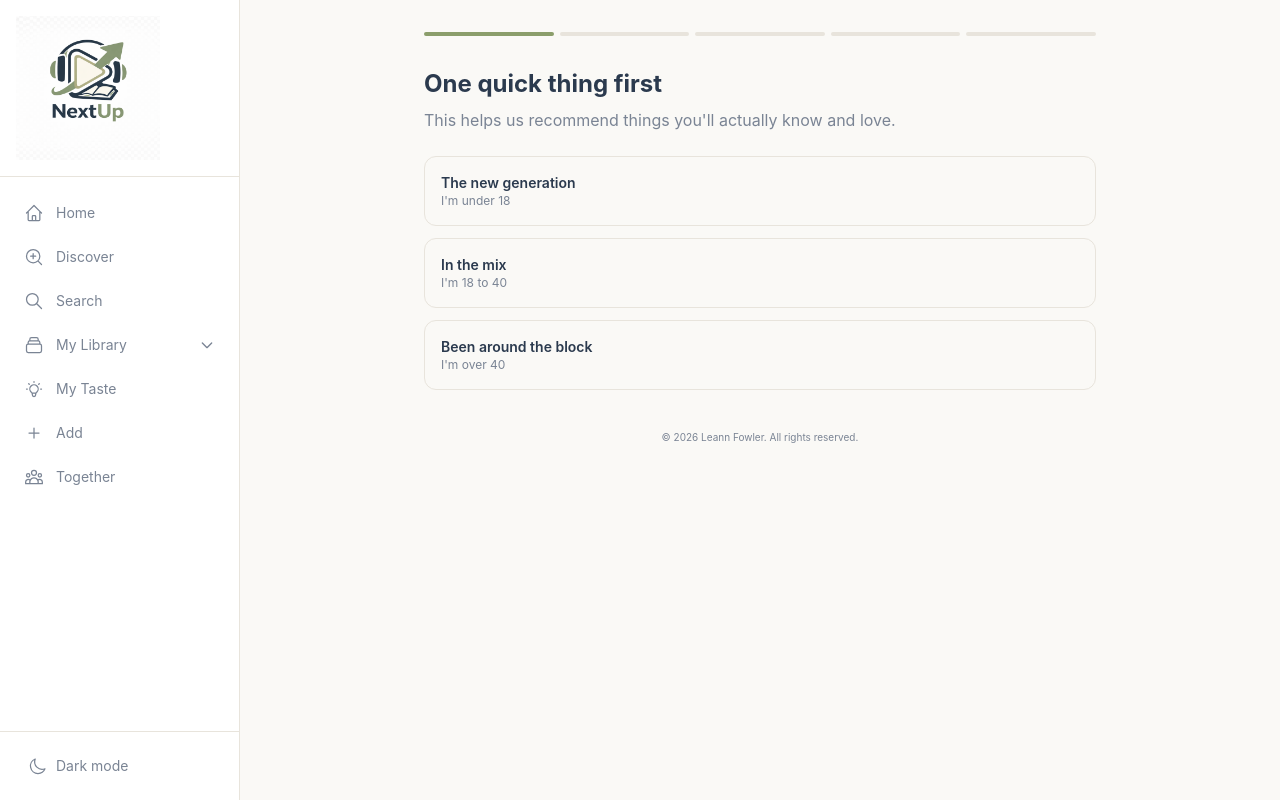
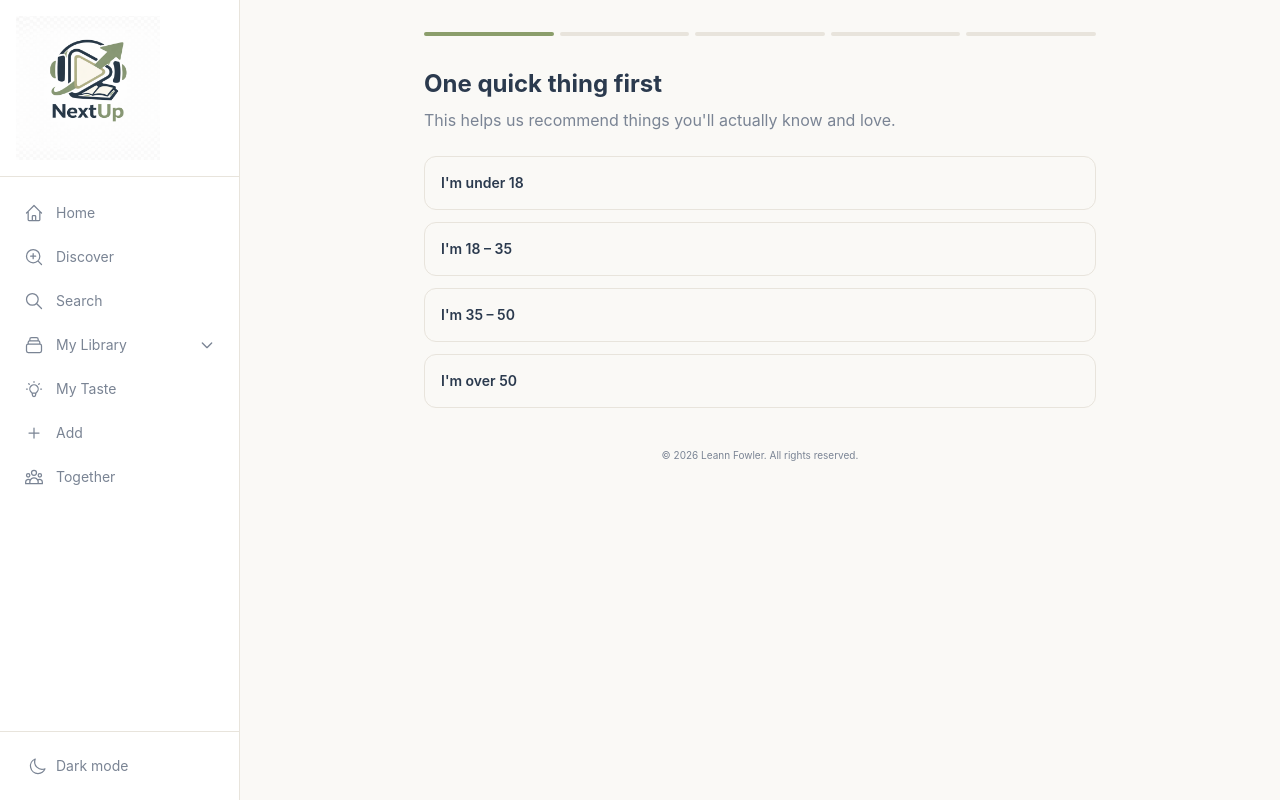
Before and after one commit to klfowler-prog/Rec-app, a FastAPI app: template app/templates/onboarding.html in a window 1280 px wide. Run offline with FastAPI, Linux system fonts and the light colour scheme; the template is opened without the code that fills it, so the values that code supplies are empty; some libraries are stand-ins or nearby versions.

Commit message:
Four age bands (under 18, 18-35, 35-50, over 50) with full AI integration
- Simple, clean labels with no generation names
- Age range flows into: mini-quiz prompt, home bundle prompt,
  chat recommendation system prompt, and best-bet prompt
- Under 18 gets PG/PG-13 filtering across all media types
- 35-50 gets 90s-2020s depth
- Over 50 gets classics + modern mix
- 18-35 gets default full-range behavior

Co-Authored-By: Claude Opus 4.6 (1M context) <noreply@anthropic.com>

```diff
--- a/app/routers/media.py
+++ b/app/routers/media.py
@@ -2137,6 +2137,17 @@ async def home_bundle(user: User = Depends(require_user), db: Session = Depends(
         recent_lines = [f"  - {e.title} ({e.media_type}, {e.rating}/5)" for e in recent_items[:5]]
         recent_section = "\n\nRECENTLY ADDED (this profile is less than 2 weeks old — the user is still building their library. These items reflect data entry order, NOT current mood or preference. Weight the FULL taste profile above equally across all items. Do not over-index on the last few things added):\n" + "\n".join(recent_lines)
 
+    # Age range context for the AI
+    from app.services.taste_quiz_scoring import load_age_range
+    bundle_age = load_age_range(db, user.id)
+    age_context = ""
+    if bundle_age == "under_18":
+        age_context = "\nAGE: Under 18. Only PG/PG-13 content. No R-rated, no explicit themes. Focus on 2010-present across all media types."
+    elif bundle_age == "35_50":
+        age_context = "\nAGE: 35-50. Include titles from the 90s-2020s across movies, TV, books, and podcasts."
+    elif bundle_age == "over_50":
+        age_context = "\nAGE: Over 50. Include classics alongside newer content. Respect their depth of experience."
+
     # Avoid list — pack as many titles as fit in the budget.
     avoid_titles: list[str] = []
     char_budget = 6000
@@ -2206,7 +2217,7 @@ async def home_bundle(user: User = Depends(require_user), db: Session = Depends(
 USER'S TASTE PROFILE (across all media types):
 {taste_summary}
 {recent_section}
-{streaming_context}
+{streaming_context}{age_context}
 
 THIN PROFILE GUIDANCE:
 If the user has fewer than 15 rated items, you have limited signal. In this case:
@@ -4131,9 +4142,13 @@ async def generate_mini_quiz(
     from app.services.taste_quiz_scoring import load_age_range
     age_range = load_age_range(db, user.id)
     if age_range == "under_18":
-        age_instruction = "IMPORTANT: This user is under 18. Only suggest PG/PG-13 content. No R-rated movies, no adult themes, no explicit content. Focus on titles from 2010-present that a teenager would know."
-    elif age_range == "over_40":
-        age_instruction = "This user is over 40. Include classic titles from the 80s-2000s they'd know well. Don't assume they've seen recent streaming originals — mix in established favorites."
+        age_instruction = "IMPORTANT: This user is under 18. Only suggest PG/PG-13 content. No R-rated movies, no adult themes, no explicit content. Focus on titles from 2010-present that a teenager would know — across movies, TV, books, and podcasts."
+    elif age_range == "18_35":
+        age_instruction = "This user is 18-35. They likely know a mix of 2000s-present content across all media types. Include both mainstream hits and well-known indie/cult favorites."
+    elif age_range == "35_50":
+        age_instruction = "This user is 35-50. They have deep knowledge of 90s-2010s content and likely appreciate both popular and critically acclaimed titles across movies, TV, books, and podcasts. Include titles from across the last 30 years."
+    elif age_range == "over_50":
+        age_instruction = "This user is over 50. Include well-known titles from the 70s-2000s they'd know well, alongside newer content. Don't assume they only watch old stuff — but don't assume they've seen every recent streaming original either. Respect the depth of their experience across movies, TV, books, and podcasts."
     else:
         age_instruction = ""
 
--- a/app/services/taste_quiz_scoring.py
+++ b/app/services/taste_quiz_scoring.py
@@ -237,7 +237,7 @@ def save_onboarding(db, user_id: int, answers: dict) -> dict:
 
     VALID_SERVICES = {8, 9, 15, 21, 38, 103, 283, 337, 350, 380, 385, 386, 531, 1899}
     VALID_REGIONS = {"us", "uk", "au", "ca", "eu", "asia", "latam", "other"}
-    VALID_AGE_RANGES = {"under_18", "18_40", "over_40"}
+    VALID_AGE_RANGES = {"under_18", "18_35", "35_50", "over_50"}
 
     cleaned: dict = {
         "media_types": [t for t in (answers.get("media_types") or []) if t in ONBOARDING_MEDIA_TYPES],
--- a/app/templates/onboarding.html
+++ b/app/templates/onboarding.html
@@ -32,23 +32,17 @@
         <p class="text-txt-muted mb-6">This helps us recommend things you'll actually know and love.</p>
 
         <div class="space-y-3">
-            <button onclick="selectAge('under_18')" class="age-btn w-full flex items-center gap-4 p-4 rounded-xl border border-border-light dark:border-border-dark hover:border-sage/40 transition-base text-left" data-age="under_18">
-                <div>
-                    <p class="text-sm font-semibold">The new generation</p>
-                    <p class="text-xs text-txt-muted">I'm under 18</p>
-                </div>
+            <button onclick="selectAge('under_18')" class="age-btn w-full p-4 rounded-xl border border-border-light dark:border-border-dark hover:border-sage/40 transition-base text-left" data-age="under_18">
+                <p class="text-sm font-semibold">I'm under 18</p>
             </button>
-            <button onclick="selectAge('18_40')" class="age-btn w-full flex items-center gap-4 p-4 rounded-xl border border-border-light dark:border-border-dark hover:border-sage/40 transition-base text-left" data-age="18_40">
-                <div>
-                    <p class="text-sm font-semibold">In the mix</p>
-                    <p class="text-xs text-txt-muted">I'm 18 to 40</p>
-                </div>
+            <button onclick="selectAge('18_35')" class="age-btn w-full p-4 rounded-xl border border-border-light dark:border-border-dark hover:border-sage/40 transition-base text-left" data-age="18_35">
+                <p class="text-sm font-semibold">I'm 18 – 35</p>
             </button>
-            <button onclick="selectAge('over_40')" class="age-btn w-full flex items-center gap-4 p-4 rounded-xl border border-border-light dark:border-border-dark hover:border-sage/40 transition-base text-left" data-age="over_40">
-                <div>
-                    <p class="text-sm font-semibold">Been around the block</p>
-                    <p class="text-xs text-txt-muted">I'm over 40</p>
-                </div>
+            <button onclick="selectAge('35_50')" class="age-btn w-full p-4 rounded-xl border border-border-light dark:border-border-dark hover:border-sage/40 transition-base text-left" data-age="35_50">
+                <p class="text-sm font-semibold">I'm 35 – 50</p>
+            </button>
+            <button onclick="selectAge('over_50')" class="age-btn w-full p-4 rounded-xl border border-border-light dark:border-border-dark hover:border-sage/40 transition-base text-left" data-age="over_50">
+                <p class="text-sm font-semibold">I'm over 50</p>
             </button>
         </div>
     </div>
```
Also changed, not shown: app/services/recommendation.py (+10 -0 lines).
